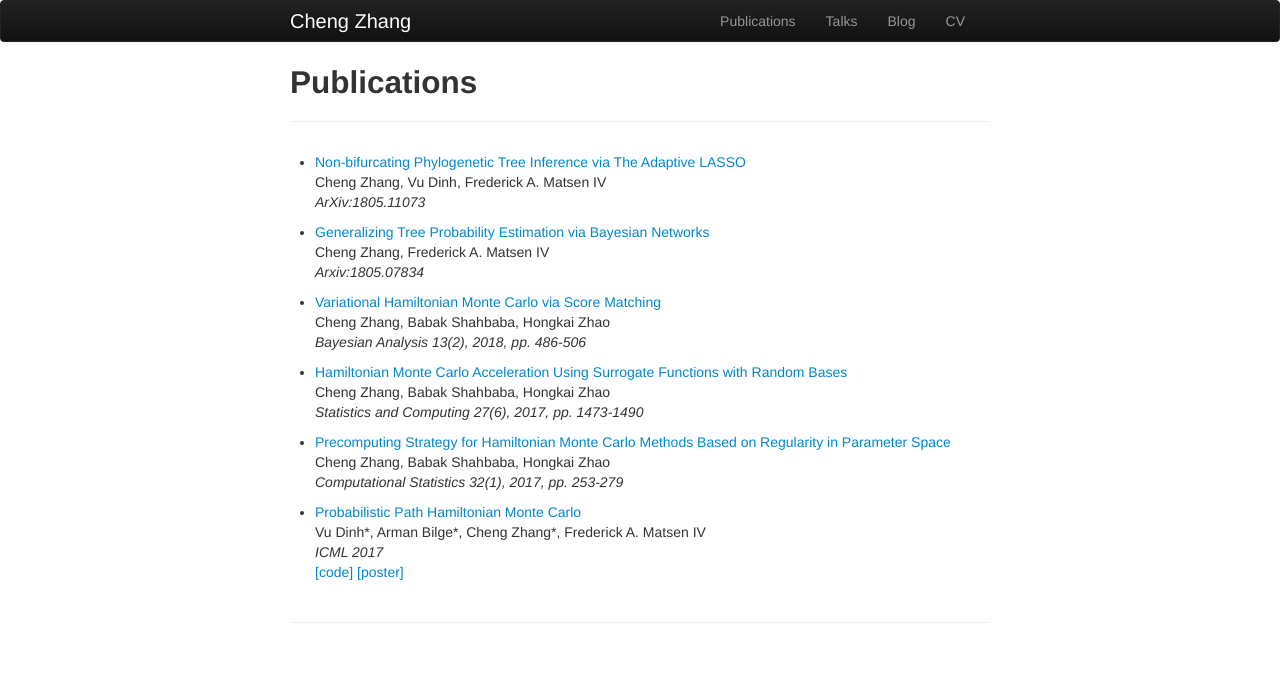
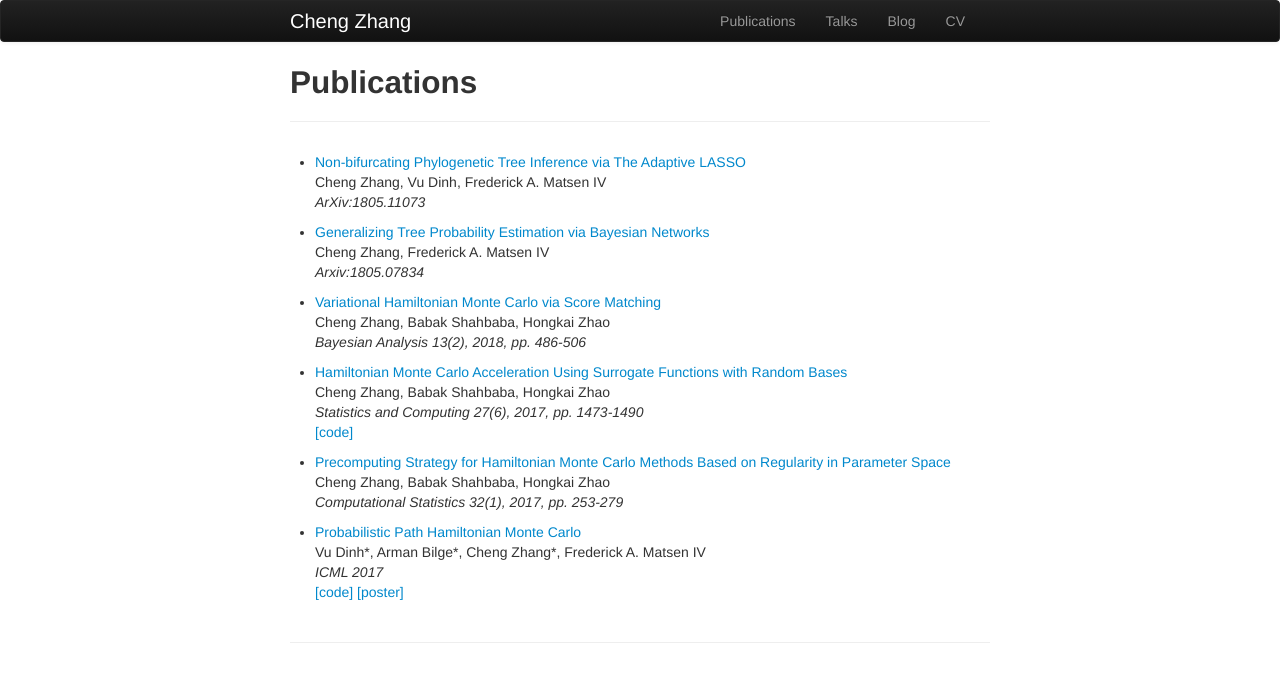
Before and after one commit to qinliuliuqin/czhang.me, a Jekyll site: the page built from pages/publications.md, in a window 1280 px wide. Shown: the top 682 px of the page. Built offline with Jekyll 4.4.1, drawn with Linux system fonts in a browser that asks for light colours.

```diff
--- a/pages/publications.md
+++ b/pages/publications.md
@@ -18,6 +18,7 @@ _Bayesian Analysis 13(2), 2018, pp. 486-506_
 - [Hamiltonian Monte Carlo Acceleration Using Surrogate Functions with Random Bases](https://arxiv.org/pdf/1506.05555.pdf)
 Cheng Zhang, Babak Shahbaba, Hongkai Zhao
 _Statistics and Computing 27(6), 2017, pp. 1473-1490_
+[[code]](https://github.com/zcrabbit/RNSHMC)
 
 - [Precomputing Strategy for Hamiltonian Monte Carlo Methods Based on Regularity in Parameter Space](https://arxiv.org/pdf/1504.01418.pdf)
 Cheng Zhang, Babak Shahbaba, Hongkai Zhao
```
